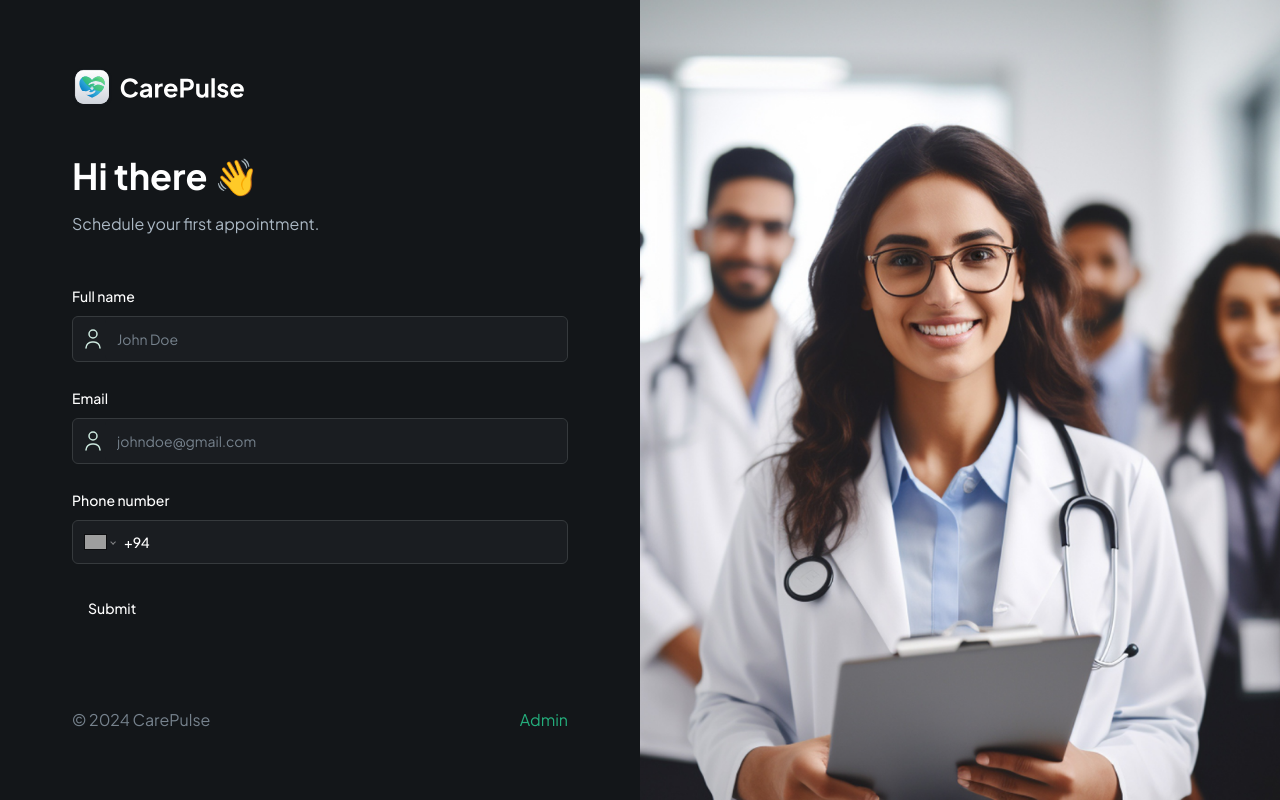
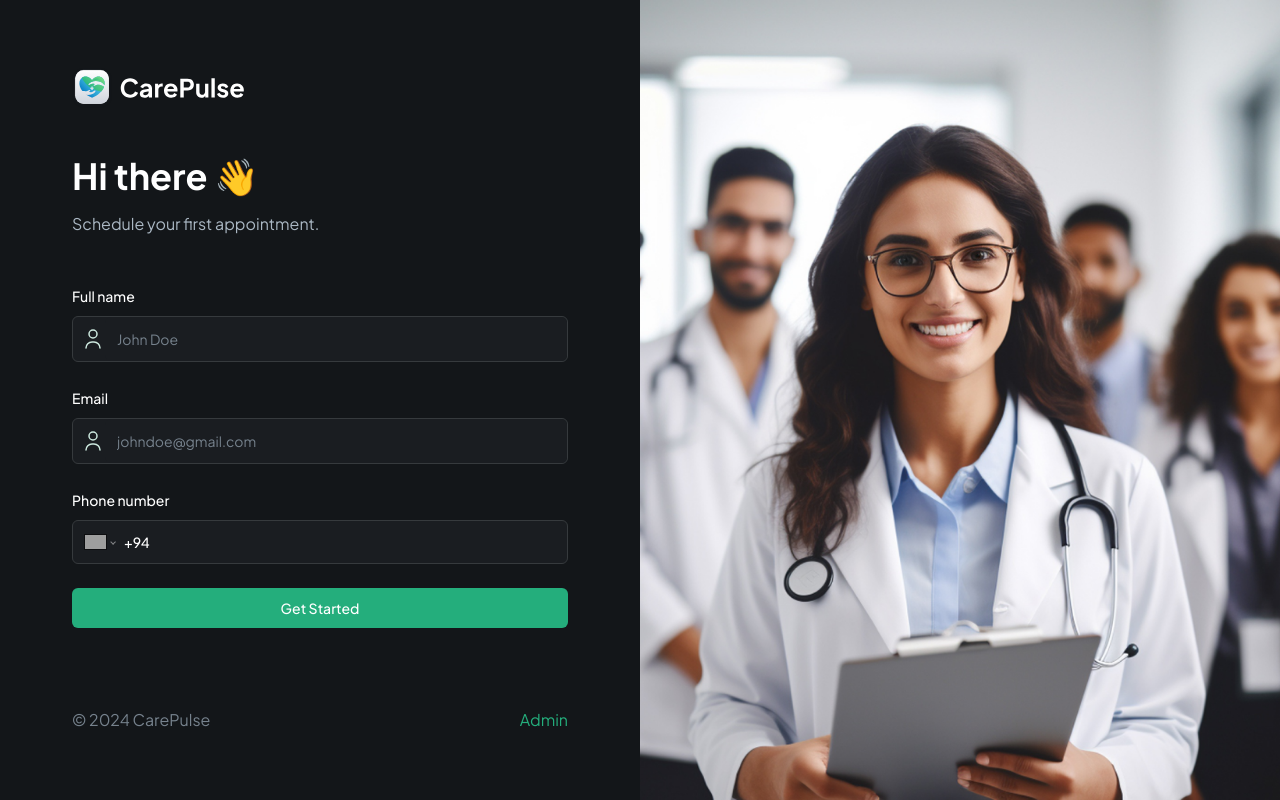
Before and after one commit to Danindu-Seniya/carepulse, a Next.js app: page / in a window 1280 px wide. Built offline with nearby package versions, Linux system fonts and the light colour scheme; grey boxes are pictures that could not be loaded.

Commit message:
feat: create SubmitButton component

```diff
--- /dev/null
+++ b/components/SubmitButton.tsx
@@ -0,0 +1,35 @@
+import React from "react";
+import { Button } from "./ui/button";
+import Image from "next/image";
+
+interface ButtonProps {
+  isLoading: boolean;
+  className?: string;
+  children: React.ReactNode;
+}
+
+const SubmitButton = ({ isLoading, className, children }: ButtonProps) => {
+  return (
+    <Button
+      type="submit"
+      disabled={isLoading}
+      className={className ?? "shad-primary-btn w-full"}
+    >
+      {isLoading ? (
+        <div className="flex items-center gap-4">
+          <Image
+            src="/assets/icons/loader.svg"
+            alt="loader"
+            width={24}
+            height={24}
+            className="animate-spin"
+          />
+        </div>
+      ) : (
+        children
+      )}
+    </Button>
+  );
+};
+
+export default SubmitButton;
--- a/components/forms/PatientForm.tsx
+++ b/components/forms/PatientForm.tsx
@@ -6,6 +6,8 @@
 import { Button } from "@/components/ui/button";
 import { Form } from "@/components/ui/form";
 import CustomFormField from "../CustomFormField";
+import SubmitButton from "../SubmitButton";
+import { useState } from "react";
 
 export enum FormFieldType {
   INPUT = "input",
@@ -25,6 +27,8 @@
 });
 
 const PatientForm = () => {
+  const [isLoading, setIsLoading] = useState(false);
+
   const form = useForm<z.infer<typeof formSchema>>({
     resolver: zodResolver(formSchema),
     defaultValues: {
@@ -74,7 +78,9 @@
           iconAlt="email"
           />
 
-        <Button type="submit">Submit</Button>
+        <SubmitButton isLoading={isLoading}>
+          Get Started
+        </SubmitButton>
       </form>
     </Form>
   );
```
